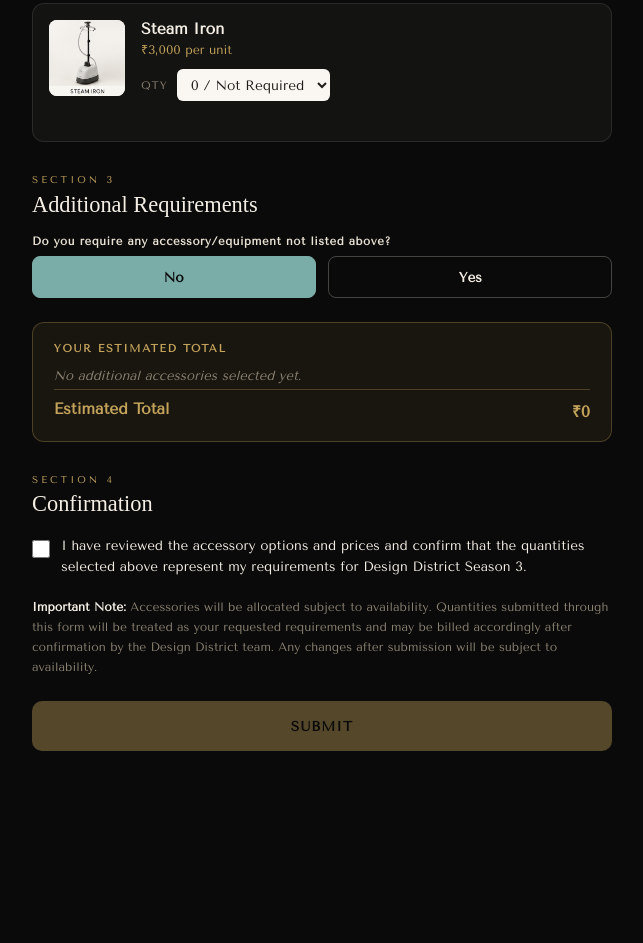
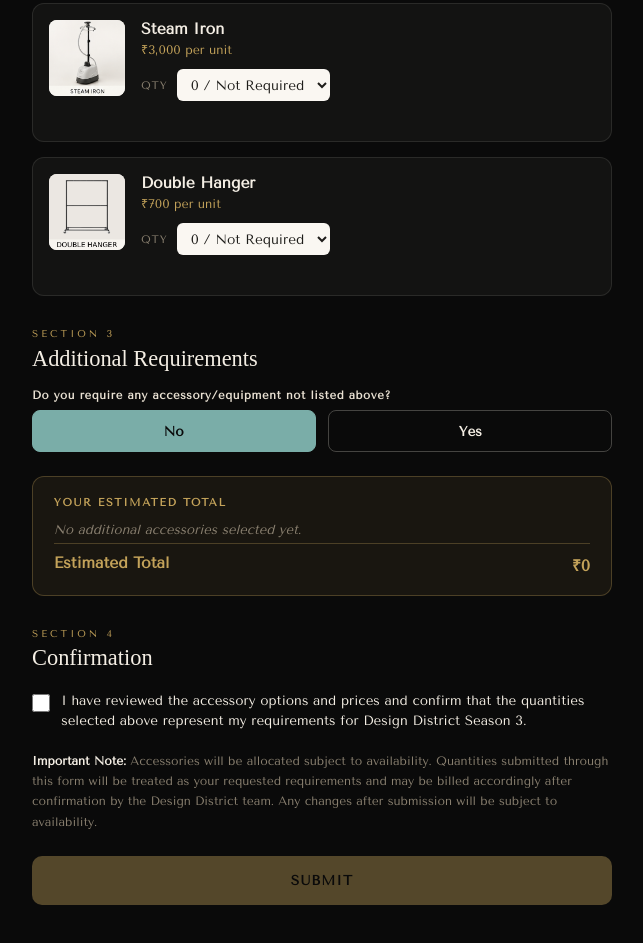
Before and after one commit to MCMohkh/Design-District-Hyd, a plain HTML site: page Accessories/accessories-requirements.html in a window 1280 px wide. Shown: the part 2664-3607 px from the top of the page, without its empty margins (318-961 px from the left). Before the commit the page ends 3511 px from the top, so only its background shows below. Drawn offline with nearby package versions, Linux system fonts and the light colour scheme; a web font is replaced by a local one.

Commit message:
Update accessories-requirements.html

```diff
--- a/Accessories/accessories-requirements.html
+++ b/Accessories/accessories-requirements.html
@@ -317,6 +317,7 @@ const ACCESSORIES = [
   { key: 'glassShelves',  name: 'Glass Shelves',         price: 600,  img: 'Glass Shelves.png', size: 'Size: To be confirmed', options: [0,1,2,3,4,5,6,'Other'] },
   { key: 'glassCounter',  name: 'Glass Counter',         price: 3000, img: 'Glass Counter.png', size: 'Size: To be confirmed', options: [0,1,2,3,4,5] },
   { key: 'steamIron',     name: 'Steam Iron',            price: 3000, img: 'Steam Iron.png',            options: [0,1,2,3] },
+  { key: 'Double Hanger',  name: 'Double Hanger',        price: 700,  img: 'Double Hanger.png',        options: [0,1,2,3,4,5,6,7,8,9,10] },
   ];
 
 const state = {}; // key -> resolved integer quantity
```
